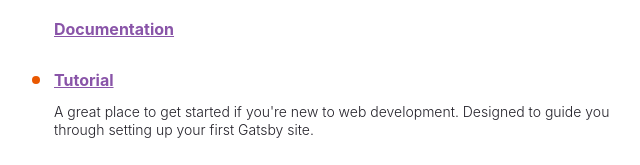
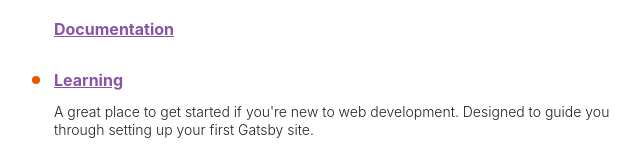
Before and after one commit to PalashHalder/my-first-gatsby-site, a Gatsby site: page / in a window 1280 px wide. Shown: the part 337-502 px from the top of the page, 50-690 px from the left. Built offline with nearby package versions, Linux system fonts and the light colour scheme; Gatsby itself is replaced by a stand-in of ours.

Commit message:
creating a new project in gatsby

```diff
--- a/src/pages/index.js
+++ b/src/pages/index.js
@@ -79,7 +79,7 @@
 
 const links = [
   {
-    text: "Tutorial",
+    text: "Learning",
     url: "https://www.gatsbyjs.com/docs/tutorial/getting-started/",
     description:
       "A great place to get started if you're new to web development. Designed to guide you through setting up your first Gatsby site.",
```
